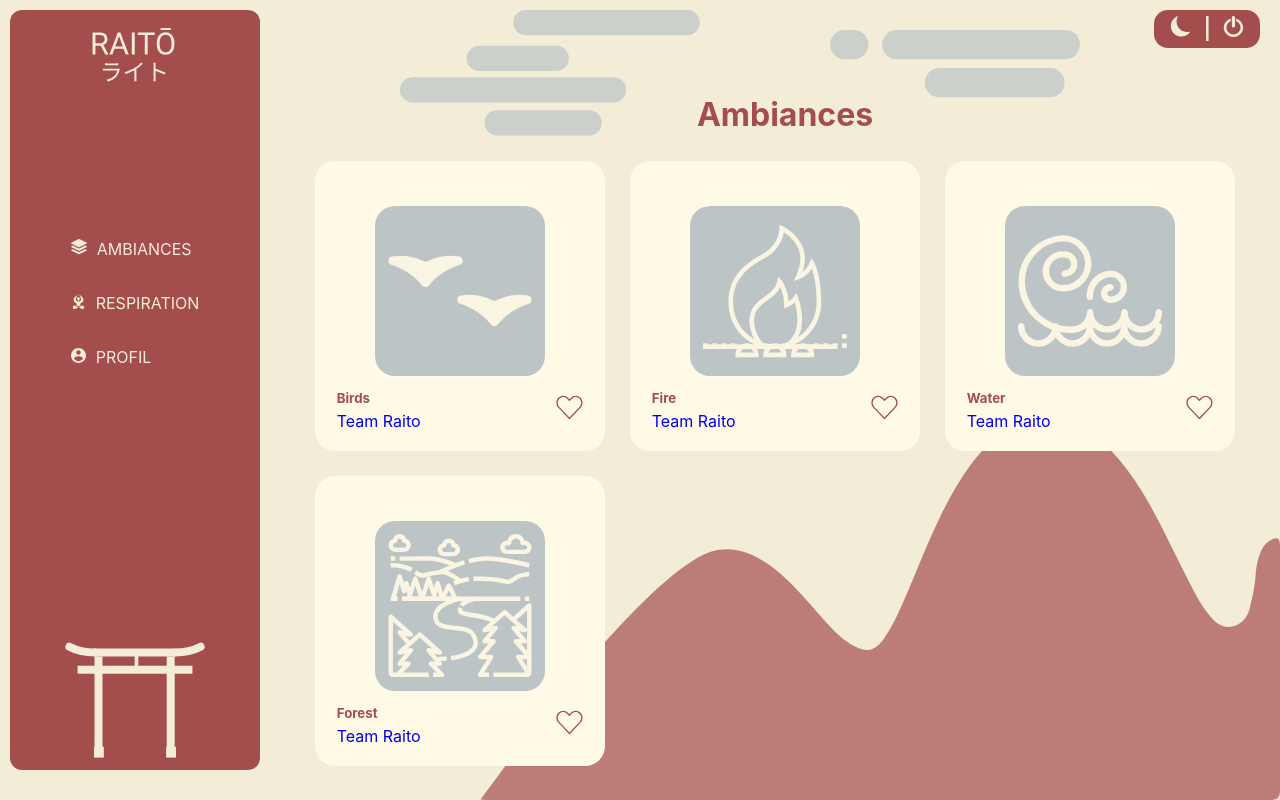
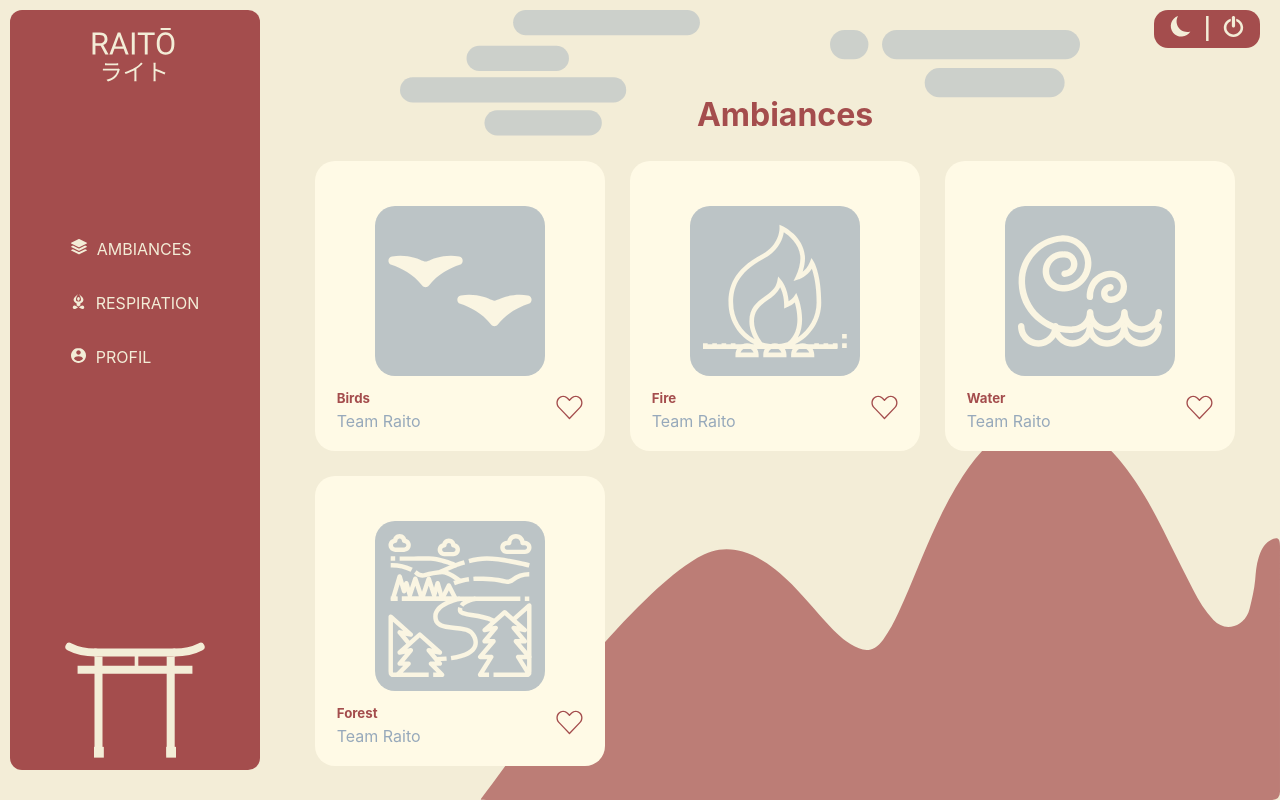
Before and after one commit to ValentinR01/raito-kubernetes-gke, a React (Create React App) app in the folder front/: page /ambiances in a window 1280 px wide. Built offline with nearby package versions, Linux system fonts and the light colour scheme.

Commit message:
(AmbiancesPage) - fix: added Text for author

```diff
--- a/front/src/components/pages/AmbiancesPage/AmbiancesPage.jsx
+++ b/front/src/components/pages/AmbiancesPage/AmbiancesPage.jsx
@@ -4,6 +4,7 @@ import { PageTemplate } from "components/templates";
 import "./AmbiancesPage.css";
 import { ambiancesList } from "./ambiancesData";
 import { Link } from "react-router-dom";
+import { Text } from "components/atoms/grouping";
 
 const AmbiancesPage = () => {
   const ShowAllAmbianceData = ambiancesList.map((element) => {
@@ -14,7 +15,7 @@ const AmbiancesPage = () => {
           <div className="text-and-icon">
             <div className="card-text-area">
               <h5 className="card-title">{element.title}</h5>
-              <p className="card-text">{element.author}</p>
+              <Text className="card-text">{element.author}</Text>
             </div>
             <div className="card-icon"> {element.icon} </div>
           </div>
```
